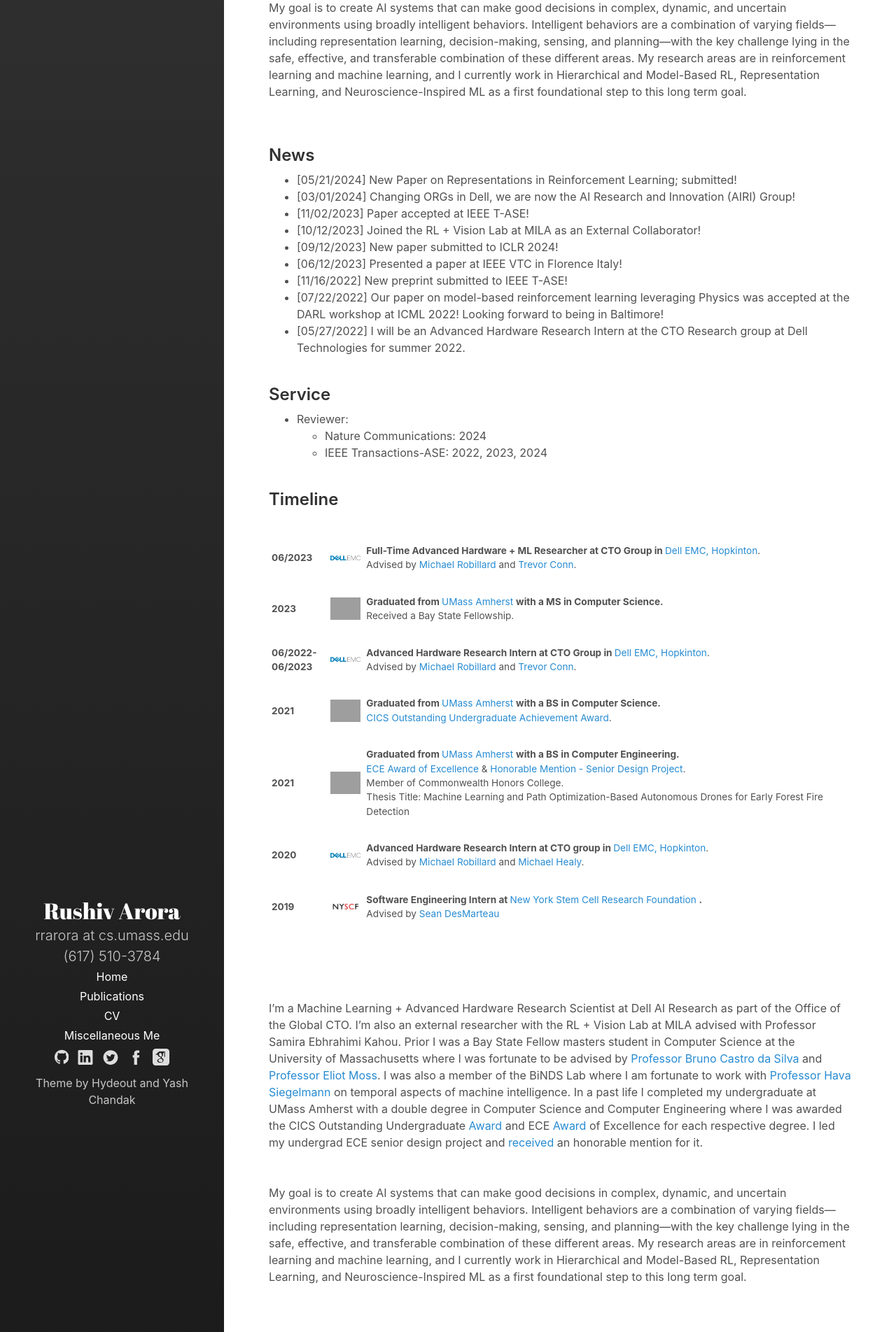
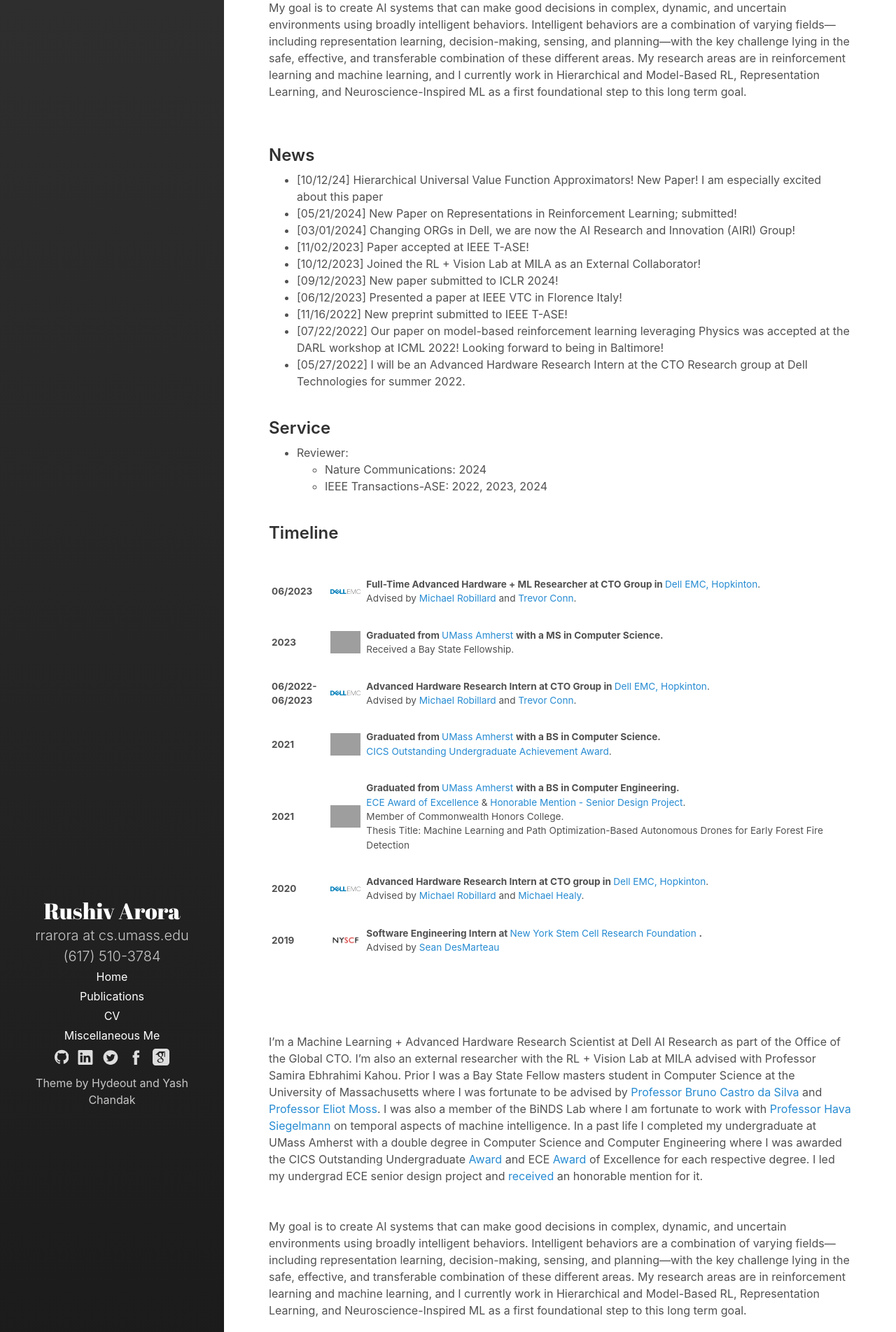
Before and after one commit to RushivArora/rushivarora.github.io, a Jekyll site: the page built from _pages/home.md, in a window 1280 px wide. Shown: the part 385-2289 px from the top of the page at 70% size. Built offline with Jekyll 4.4.1, drawn with Linux system fonts in a browser that asks for light colours; some of the changed text lies outside the part shown; grey boxes are pictures that could not be loaded.

Commit message:
Update Bio

```diff
--- a/_pages/home.md
+++ b/_pages/home.md
@@ -51,6 +51,7 @@ My goal is to create AI systems that can make good decisions in complex, dynamic
 
 
 ## News
+* [10/12/24] Hierarchical Universal Value Function Approximators! New Paper! I am especially excited about this paper
 * [05/21/2024] New Paper on Representations in Reinforcement Learning; submitted!
 * [03/01/2024] Changing ORGs in Dell, we are now the AI Research and Innovation (AIRI) Group!
 * [11/02/2023] Paper accepted at IEEE T-ASE!
```
